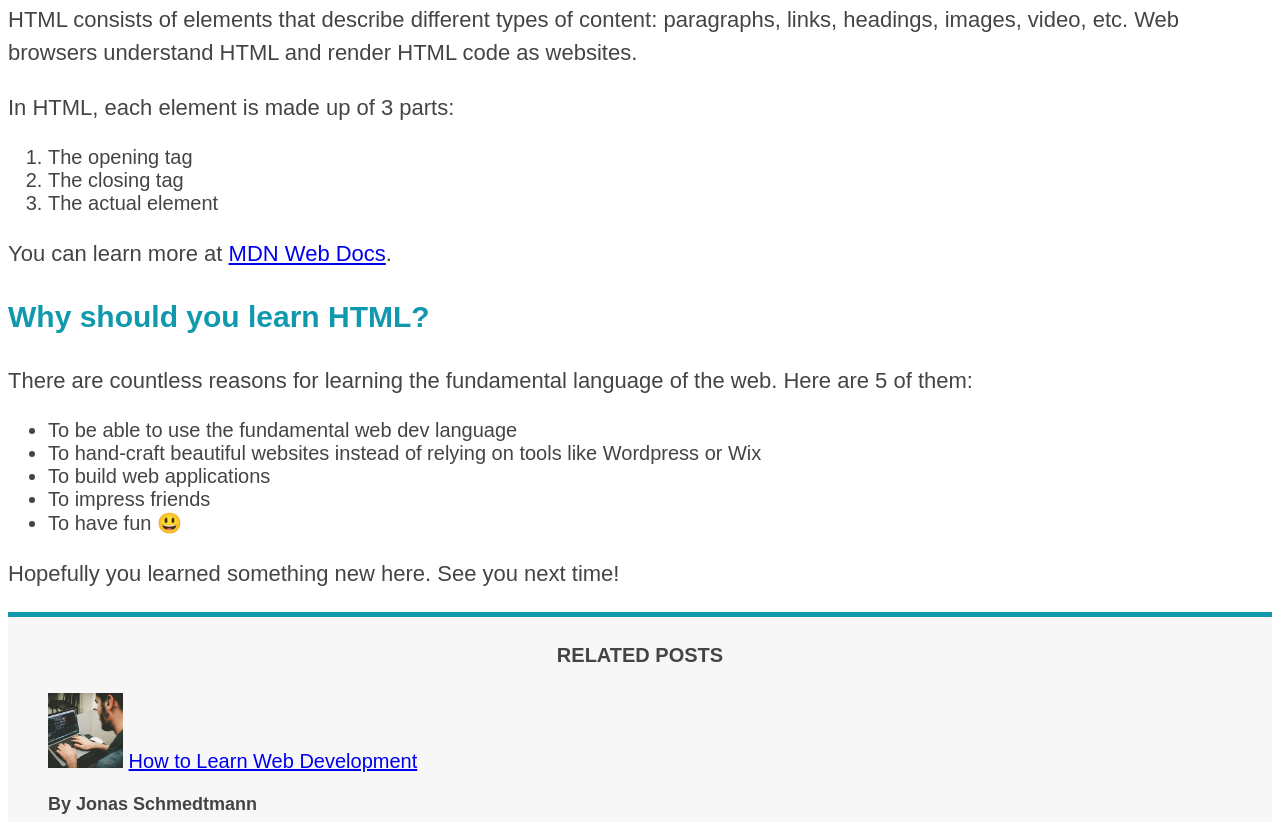
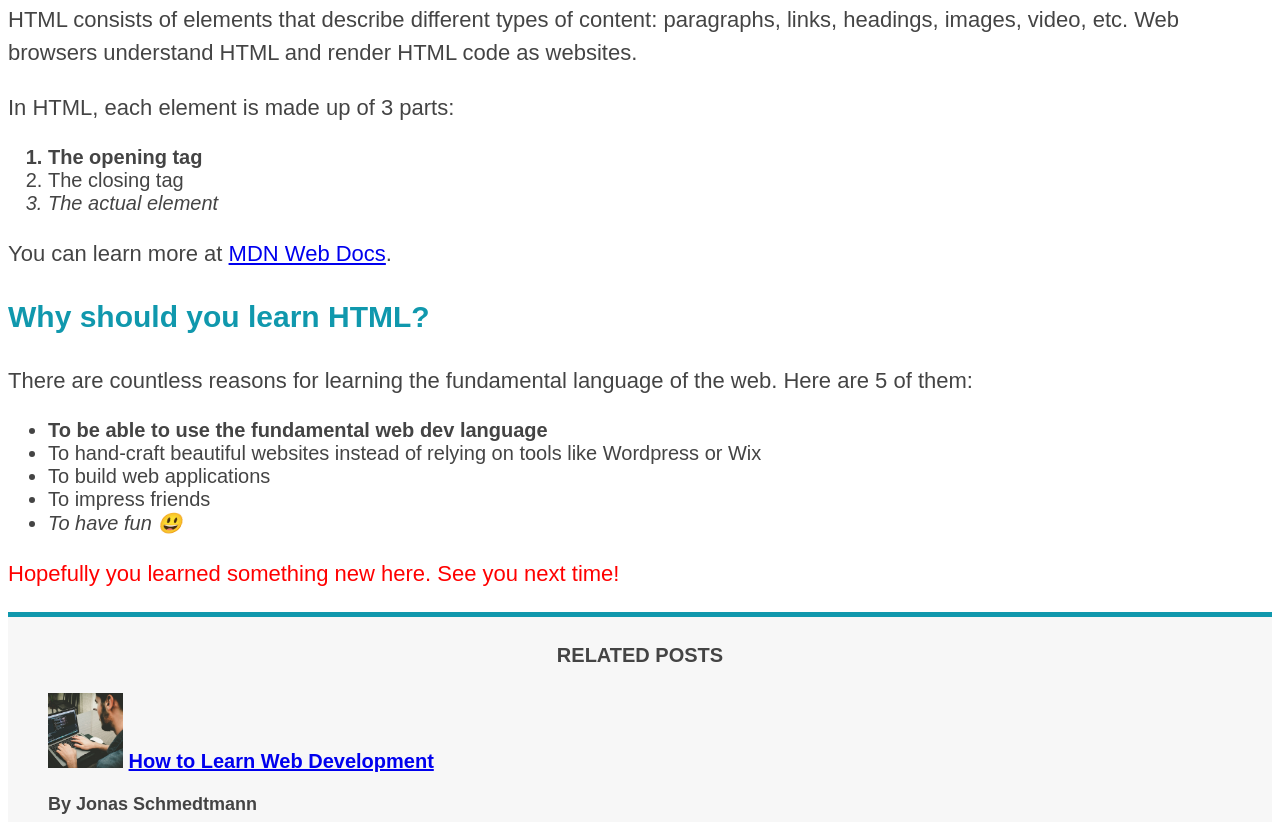
Before and after one commit to wakabibrian/HTML-and-CSS-Course-by-Jonas, a website: page 03-CSS-Fundamentals/index.html in a window 1280 px wide. Shown: the part 838-1660 px from the top of the page. Drawn offline with Linux system fonts and the light colour scheme.

Commit message:
feat: Add Pseudo-classes

```diff
--- a/03-CSS-Fundamentals/style.css
+++ b/03-CSS-Fundamentals/style.css
@@ -78,3 +78,24 @@ aside {
   border-top: 5px solid #1098ad;
   border-bottom: 5px solid #1098ad;
 }
+
+li:first-child {
+  font-weight: bold;
+}
+
+li:last-child {
+  font-style: italic;
+}
+
+/* li:nth-child(odd) {
+  color: red;
+} */
+
+/* Only works if p is the first child of article */
+/* article p:first-child {
+  color: red;
+} */
+
+article p:last-child {
+  color: red;
+}
```
